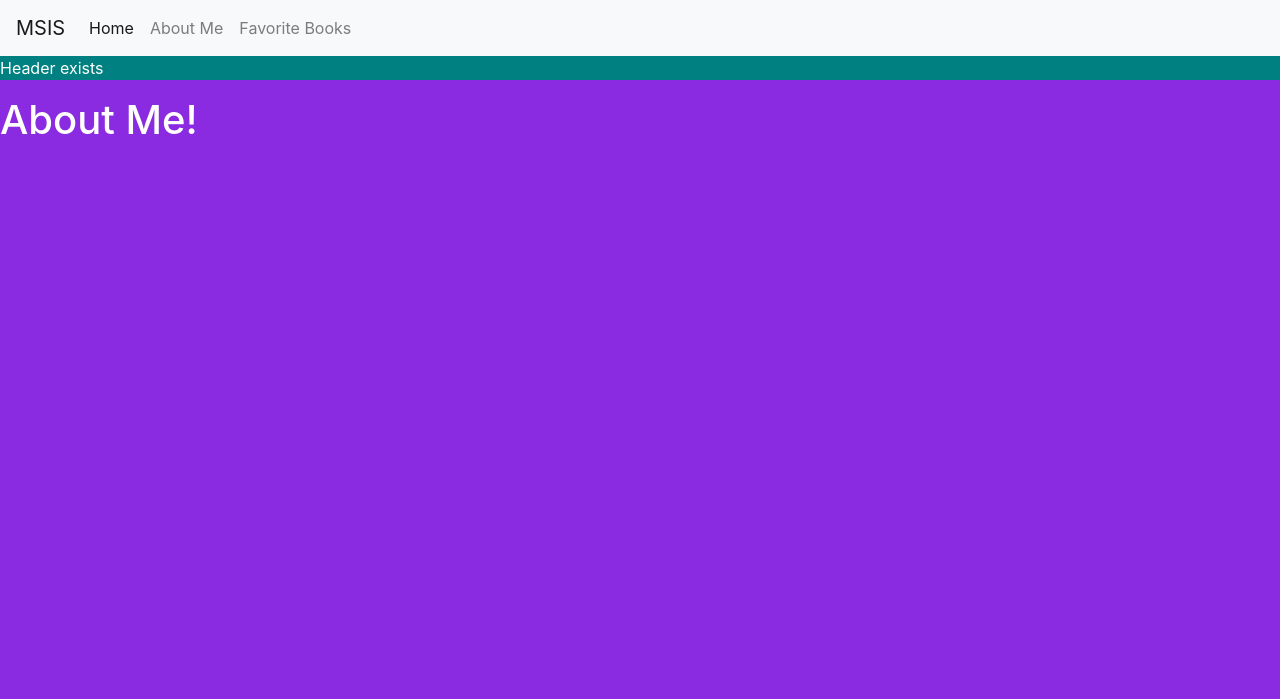
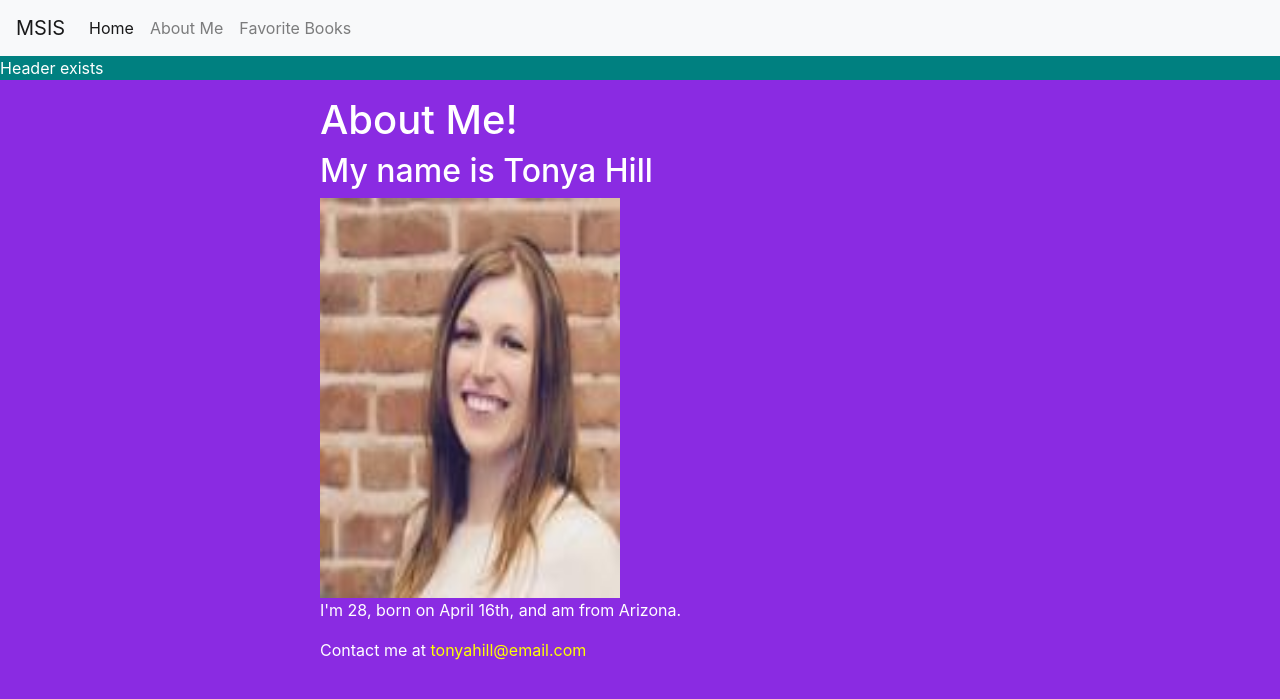
Before and after one commit to saoriyo99/1-html-review-saoriyo99, a PHP site: page /aboutMe.html in a window 1280 px wide. Shown: the top 699 px of the page. Run offline with PHP 8.4, Linux system fonts and the light colour scheme.

Commit message:
About Me page complete

```diff
--- a/public/aboutMe.html
+++ b/public/aboutMe.html
@@ -35,6 +35,14 @@
       <p>Header exists</p>
     </header>
 
-    <h1>About Me!</h1>
+    <!-- Block of personal information-->
+    <div class="personalInfo">
+      <h1>About Me!</h1>
+      <h2>My name is Tonya Hill</h2>
+      <img src="img/fakePic.jpg" alt="Girl Profile Pic" width="300" height="400">
+      <p>I'm 28, born on April 16th, and am from Arizona.</p>
+      <p>Contact me at <a href="mailto:tonyahill@email.com">tonyahill@email.com</a></p>
+    </div>
+
   </body>
 </html>
--- a/public/css/custom.css
+++ b/public/css/custom.css
@@ -8,5 +8,10 @@ body {
 }
 
 a {
-    color: green;
+    color: yellow;
 }
+
+.personalInfo {
+    margin: auto;
+    width: 50%;
+}
```
Also changed, not shown: public/img/fakePic.jpg (added).
